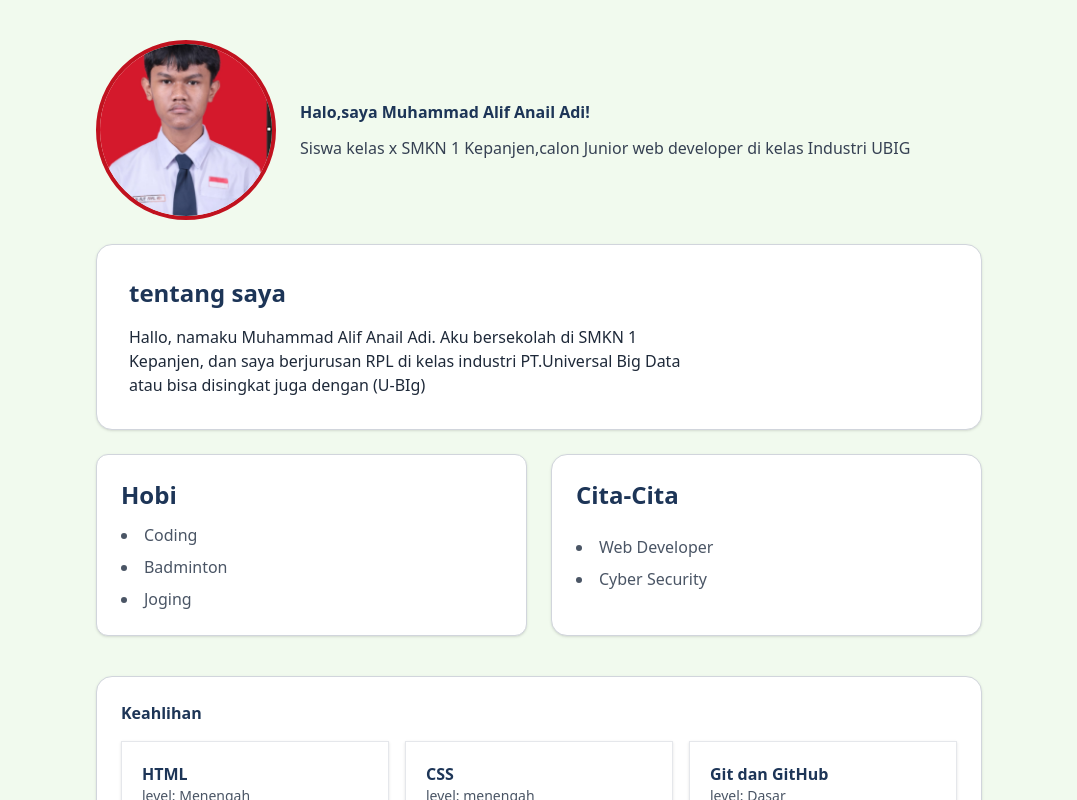
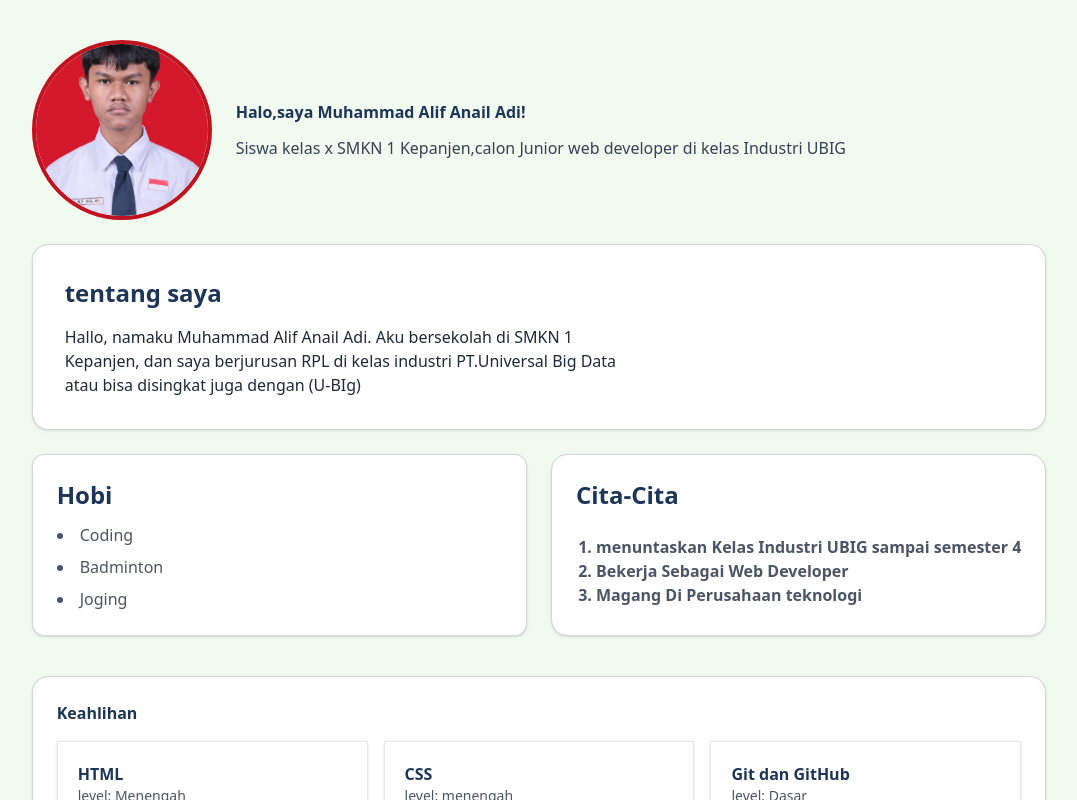
Before and after one commit to alif497/portofolio-next.js, a Next.js app: page / in a window 1280 px wide. Shown: the top 800 px of the page, without its empty margins (101-1178 px from the left). Built offline with nearby package versions, Linux system fonts and the light colour scheme.

Commit message:
menambahkan file page.js ke next.js

```diff
--- a/src/app/page.js
+++ b/src/app/page.js
@@ -48,12 +48,19 @@ export default function Home() {
             Cita-Cita
           </h2>
           <ul className="list-inside list-disc space-y-2 text-gray-600"><br></br>
-            <li>
-              Web Developer
-            </li>
-            <li>
-              Cyber Security
-            </li>
+
+            <ol type="1" className="list-decimal pl-5 font-bold strong">
+              <li>
+              menuntaskan Kelas Industri UBIG sampai semester 4
+              </li>
+                  <li>
+              Bekerja Sebagai Web Developer
+              </li>
+              <li>
+              Magang Di Perusahaan teknologi
+              </li>
+            </ol>
+
           </ul>
         </div>
        </section>
--- a/src/components/Hero.jsx
+++ b/src/components/Hero.jsx
@@ -4,7 +4,7 @@ export default function Hero({nama, tagline}) {
     return(
         <section className="flex flex-col items-center gap-6 text-center md:flex-row md:text-left">
             <Image
-            src="/gambar 1.png"
+            src="/my-foto.jpeg"
             alt={'Foto-profil ${nama}'}
             width={180}
             height={180}
```
Also changed, not shown: public/my-foto.jpeg (added).
